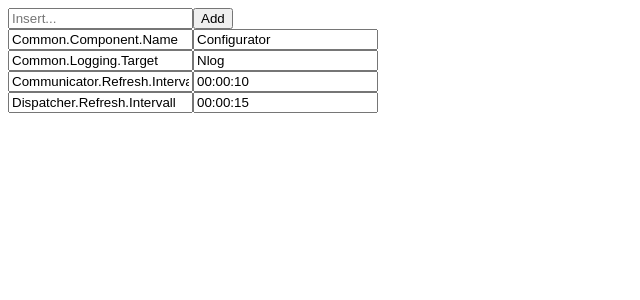
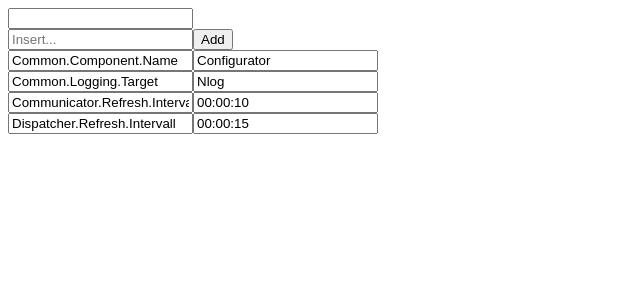
Before and after one commit to deBabbbe/vue_configurator, a Vue app: page / in a window 1280 px wide. Shown: the top 300 px of the page, without its empty margins (0-640 px from the left). Built offline with nearby package versions, Linux system fonts and the light colour scheme.

Commit message:
* Renamed interface ConfigurationEntry to IConfigurationEntry * Added SearchBar ** Search text is only evaluated, at the moment, on Enter

```diff
--- a/src/App.vue
+++ b/src/App.vue
@@ -1,8 +1,28 @@
 <template>
-  <Configurator :configEntries="configEntries" />
+  <SearchBar @searchValueChanged="filterEntries" />
+  <ConfigEntryList
+    :configEntries="currentConfigEntries"
+    @addNewEntry="addNewEntry"
+  />
 </template>
 
 <script setup lang="ts">
-import Configurator from "./components/ConfigEntryList.vue";
+import { ref } from "vue";
+import ConfigEntryList from "./components/ConfigEntryList.vue";
+import SearchBar from "./components/SearchBar.vue";
 import { configEntries } from "./data/configurationEntries";
+
+let currentConfigEntries = ref(configEntries);
+
+const filterEntries = (searchValue: string) => {
+  currentConfigEntries.value = configEntries.filter((entry) => {
+    return entry.key.toLowerCase().includes(searchValue.toLowerCase());
+  });
+  console.warn(currentConfigEntries.value.length);
+};
+
+const addNewEntry = (newEntry: IConfigurationEntry): void => {
+  console.warn("geht", newEntry.key);
+  currentConfigEntries.value.push(newEntry);
+};
 </script>
--- a/src/components/ConfigEntryList.vue
+++ b/src/components/ConfigEntryList.vue
@@ -9,7 +9,6 @@
     <button @click="addEntry">Add</button>
   </div>
   <div v-for="entry in currentConfigEntries">
-    <!-- <input v-model="entry.id" /> -->
     <input v-model="entry.key" />
     <input v-model="entry.value" />
   </div>
@@ -18,14 +17,15 @@
 <script lang="ts" setup>
 import type { ConfigurationEntry as IConfigurationEntry } from "@/data/configurationEntries";
 import { v4 as uuidv4 } from "uuid";
-import { ref } from "vue";
+import { computed, ref } from "vue";
 
 const props = defineProps<{
   configEntries: IConfigurationEntry[];
 }>();
 
 const newEntry = ref("");
-const currentConfigEntries = ref(props.configEntries);
+const currentConfigEntries = computed(() => props.configEntries);
+const emit = defineEmits(["addNewEntry"]);
 
 const addEntry = () => {
   const valueToAdd = newEntry.value.trim();
@@ -35,11 +35,12 @@
   const isEntryAlreadyInList = currentConfigEntries.value.find(keyIsNewEntry);
   if (isNewEntryEmpty || isEntryAlreadyInList) return;
 
-  currentConfigEntries.value.push({
+  emit("addNewEntry", {
     id: uuidv4(),
     key: valueToAdd,
     value: "",
   });
+
   newEntry.value = "";
 };
 </script>
--- /dev/null
+++ b/src/components/SearchBar.vue
@@ -0,0 +1,12 @@
+<template>
+  <input v-model="searchValue" @change="setFilter" />
+</template>
+<script setup lang="ts">
+import { ref } from "vue";
+
+const emit = defineEmits(["searchValueChanged"]);
+const searchValue = ref("");
+const setFilter = (_: Event): void => {
+  emit("searchValueChanged", searchValue.value);
+};
+</script>
--- a/src/data/configurationEntries.ts
+++ b/src/data/configurationEntries.ts
@@ -1,12 +1,12 @@
 import { v4 as uuidv4 } from "uuid";
 
-export interface ConfigurationEntry {
+interface IConfigurationEntry {
   id: string;
   key: string;
   value: string;
 }
 
-export const configEntries: ConfigurationEntry[] = [
+export const configEntries: IConfigurationEntry[] = [
   { id: uuidv4(), key: "Common.Component.Name", value: "Configurator" },
   { id: uuidv4(), key: "Common.Logging.Target", value: "Nlog" },
   { id: uuidv4(), key: "Communicator.Refresh.Intervall", value: "00:00:10" },
```
